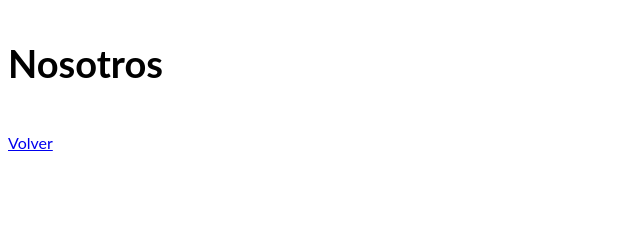
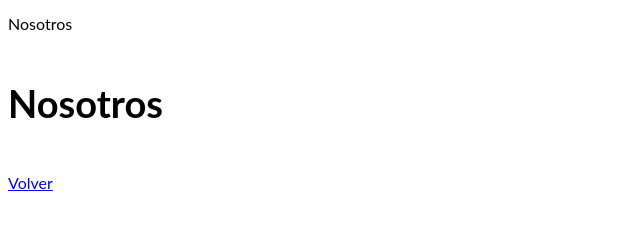
Before and after one commit to garciel/BIENESRAICES, a plain HTML site: page nosotros.html in a window 1280 px wide. Shown: the whole page, without its empty margins (0-640 px from the left). Drawn offline with Linux system fonts and the light colour scheme.

Commit message:
Header agregado

```diff
--- a/nosotros.html
+++ b/nosotros.html
@@ -7,6 +7,7 @@
     <link rel="stylesheet" href="css/styles.css">
 </head>
 <body>
+    <div>Nosotros</div>
     <h1>Nosotros</h1>
     <a href="index.html">Volver</a>
 </body>
```
